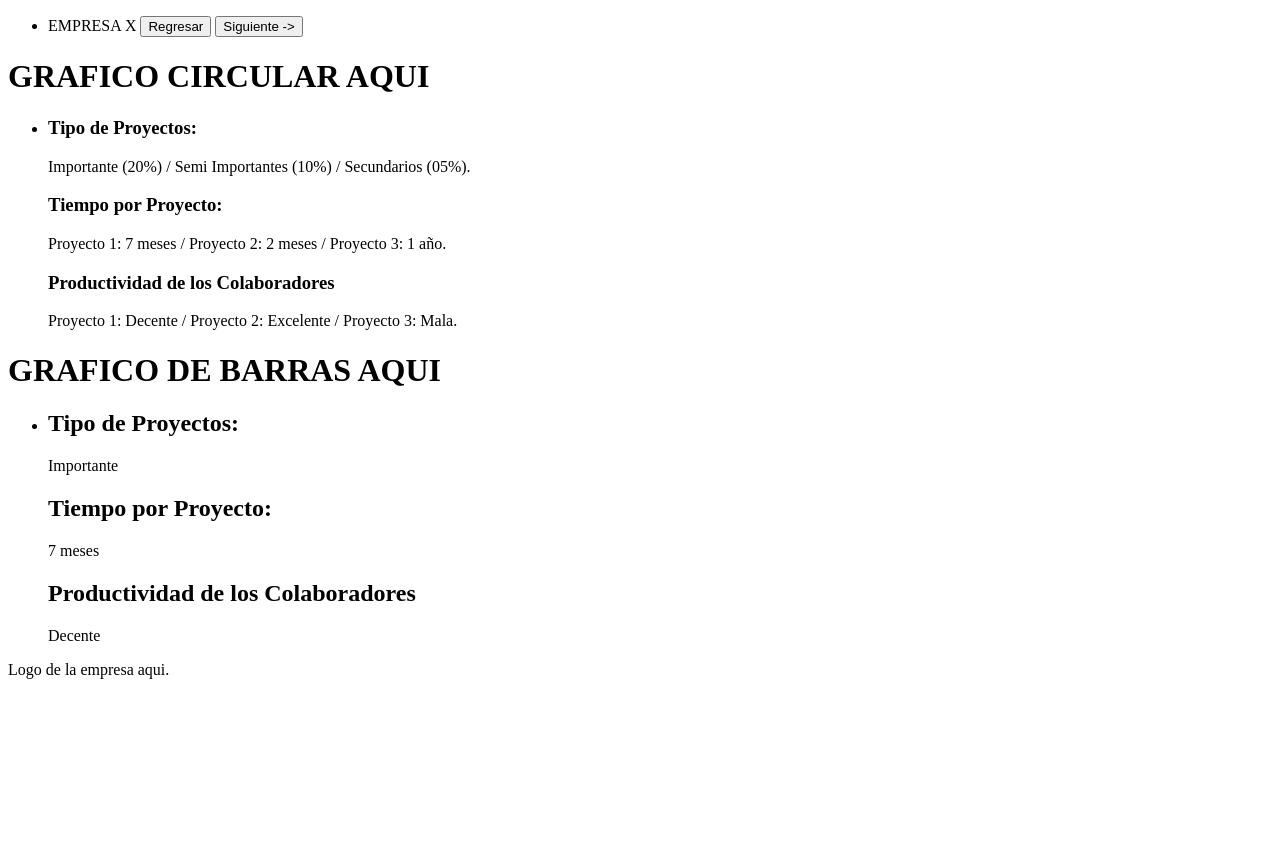
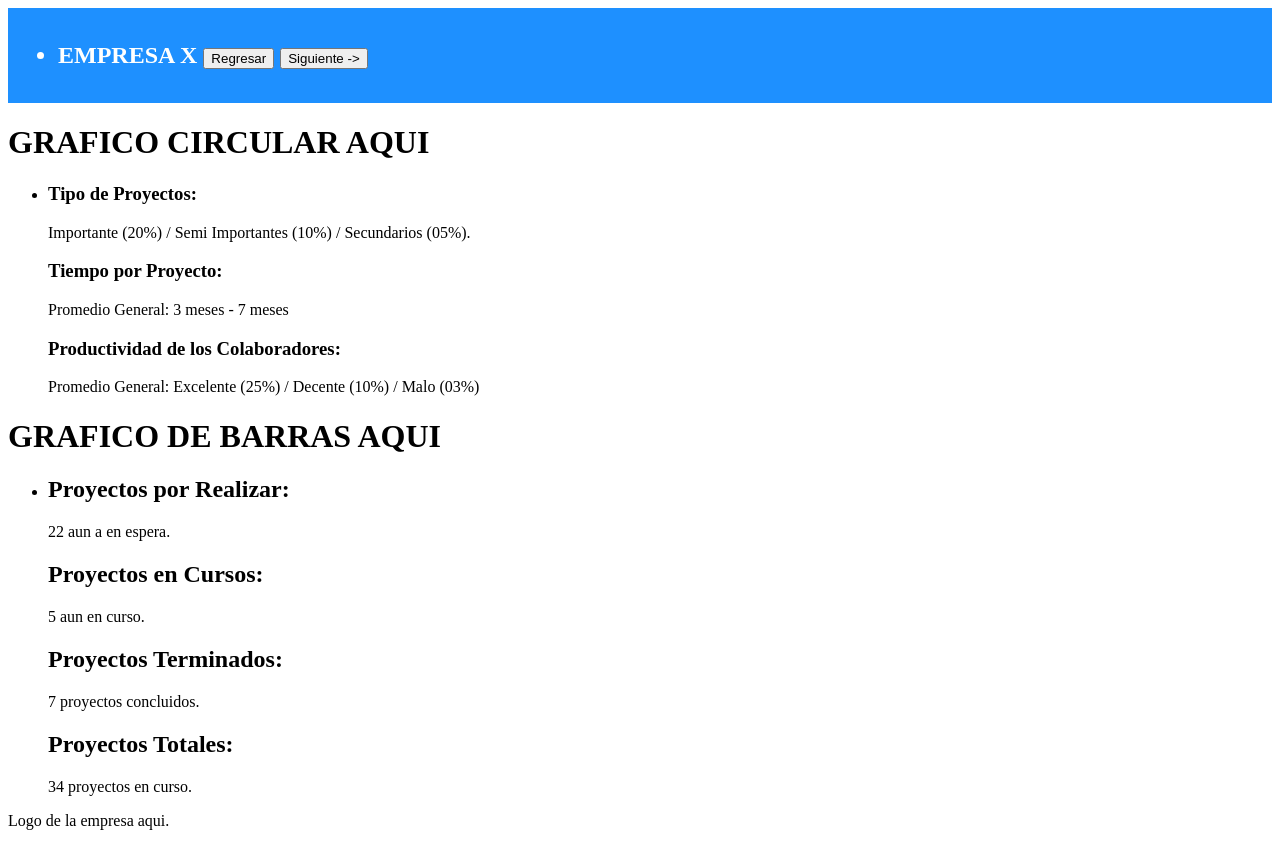
Before and after one commit to LabGames/Sistema_de_Gestion_de_Proyectos_PHP, a PHP site: page /php/modules/report_module.php in a window 1280 px wide. Before the commit the page ends 679 px from the top, so only its background shows below. Run offline with PHP 8.4, Linux system fonts and the light colour scheme.

Commit message:
update commit

```diff
--- a/css/style_report_module.css
+++ b/css/style_report_module.css
@@ -0,0 +1,12 @@
+header{
+    background-color: #1E90FF;
+    color: white;
+    padding: 10px;
+    font-size: 24px;
+    font-weight: bold;
+}
+
+title {
+    text-align: left;
+    margin-top: 20px;
+}
--- a/php/gestors/proyects_gestor.php
+++ b/php/gestors/proyects_gestor.php
@@ -3,6 +3,7 @@
 <head>
     <meta charset="UTF-8">
     <meta name="viewport" content="width=device-width, initial-scale=1.0">
+    <link rel="stylesheet" href="../../css/style_proyect_gestor.css">
     <title>Gestor de Proyectos</title>
 </head>
 <body>
--- a/php/modules/report_module.php
+++ b/php/modules/report_module.php
@@ -3,6 +3,7 @@
 <head>
     <meta charset="UTF-8">
     <meta name="viewport" content="width=device-width, initial-scale=1.0">
+    <link rel="stylesheet" href="../../css/style_report_module.css">
     <title>Modulo de Reportes</title>
 </head>
 <body>
@@ -19,7 +20,7 @@
     </header>
     <main>
         <h1>GRAFICO CIRCULAR AQUI</h1>
-        <nav>
+        <nav name="report_info">
             <ul>
                 <li>
                     <h3>Tipo de Proyectos:</h3>
@@ -27,26 +28,24 @@
                     <a>Semi Importantes (10%) /</a>
                     <a>Secundarios (05%).</a>
                     <h3>Tiempo por Proyecto:</h3>
-                    <a>Proyecto 1: 7 meses / </a>
-                    <a>Proyecto 2: 2 meses / </a>
-                    <a>Proyecto 3: 1 año.</a>
-                    <h3>Productividad de los Colaboradores</h3>
-                    <a>Proyecto 1: Decente /</a>
-                    <a>Proyecto 2: Excelente /</a>
-                    <a>Proyecto 3: Mala.</a>
+                    <a>Promedio General: 3 meses - 7 meses</a>
+                    <h3>Productividad de los Colaboradores:</h3>
+                    <a>Promedio General: Excelente (25%) / Decente (10%) / Malo (03%)</a>
                 </li>
             </ul>
         </nav>
         <h1>GRAFICO DE BARRAS AQUI</h1>
-        <nav>
+        <nav name="report_stats">
             <ul>
                 <li>
-                    <h2>Tipo de Proyectos:</h2>
-                    <a>Importante</a>
-                    <h2>Tiempo por Proyecto:</h2>
-                    <a>7 meses</a>
-                    <h2>Productividad de los Colaboradores</h2>
-                    <a>Decente</a>
+                    <h2>Proyectos por Realizar:</h2>
+                    <a>22 aun a en espera.</a>
+                    <h2>Proyectos en Cursos:</h2>
+                    <a>5 aun en curso.</a>
+                    <h2>Proyectos Terminados:</h2>
+                    <a>7 proyectos concluidos.</a>
+                    <h2>Proyectos Totales:</h2>
+                    <a>34 proyectos en curso.</a>
                 </li>
             </ul>
         </nav>
```
Also changed, not shown: css/style_proyect_gestor.css (+8 -0 lines).
